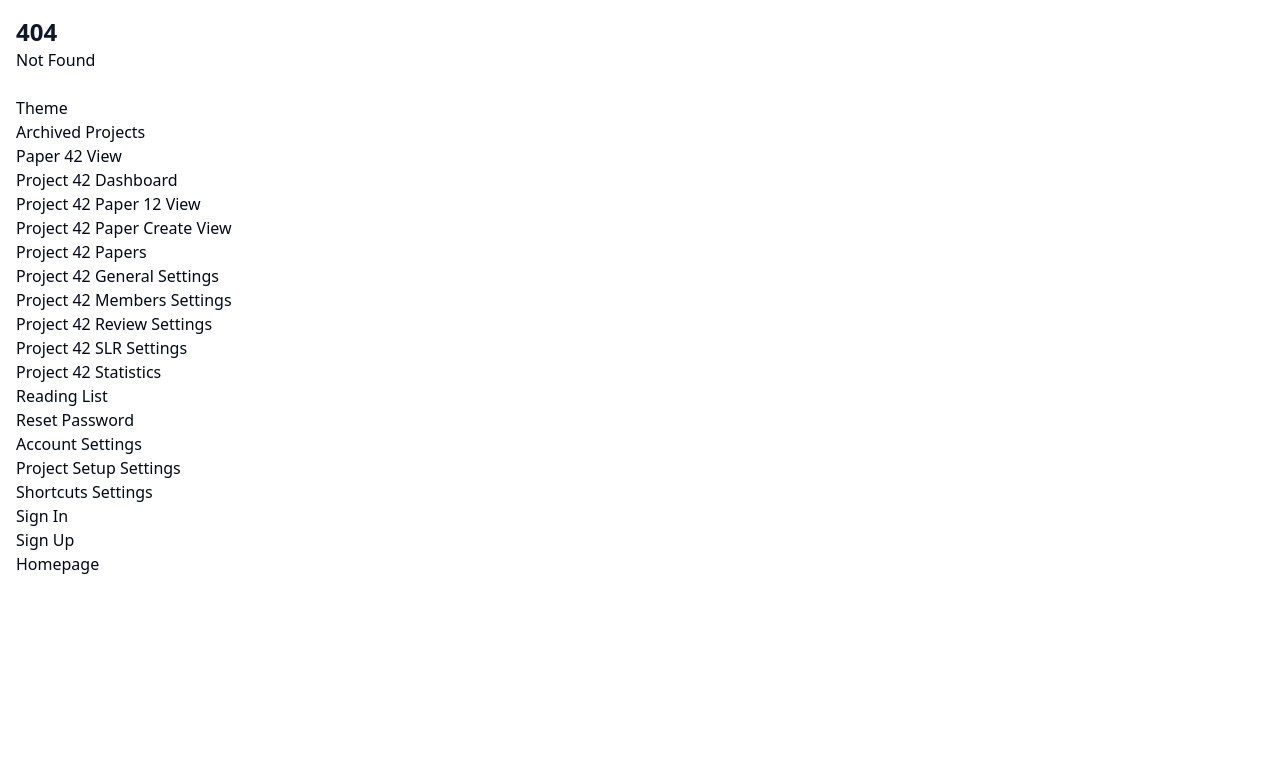
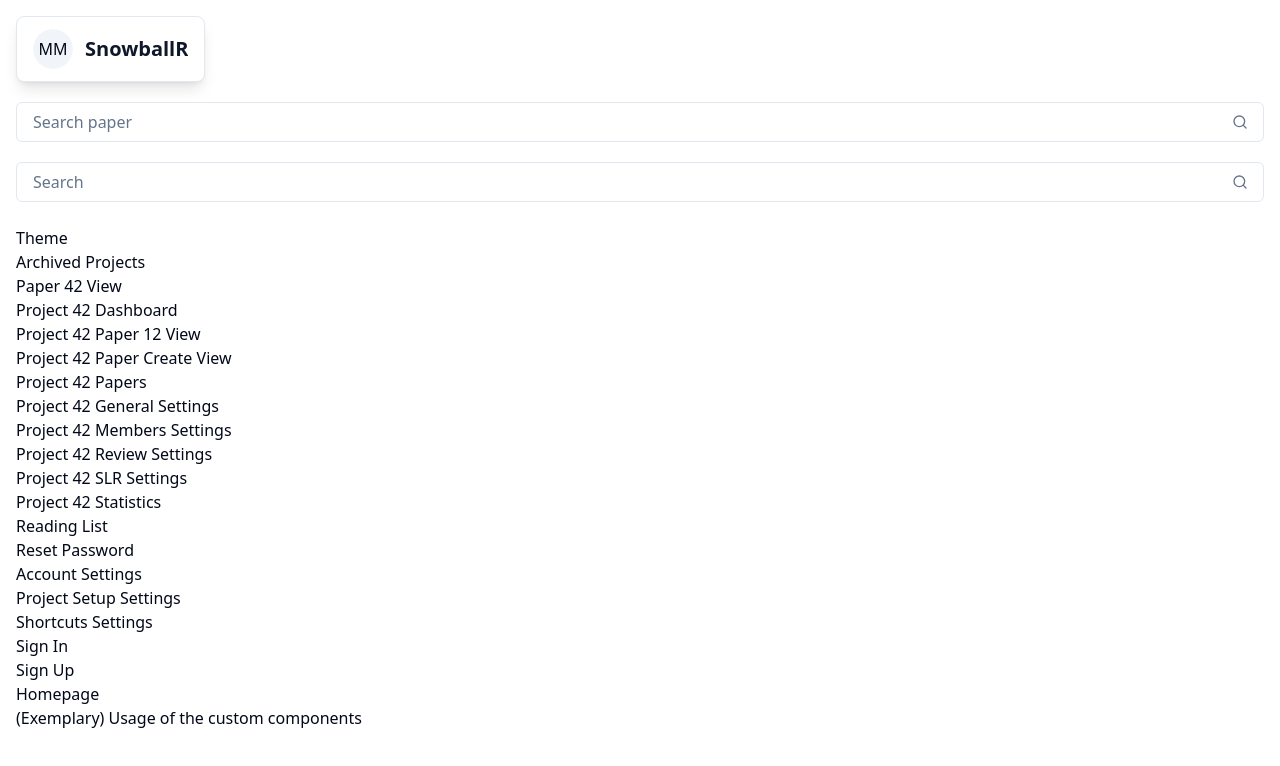
Before and after one commit to SE-UUlm/snowballr-frontend, a SvelteKit app: page /componentsusage in a window 1280 px wide. Before the commit this address had no page. Shown: the top 766 px of the page. Built offline with nearby package versions, Linux system fonts and the light colour scheme.

Commit message:
refactor: move (exmplary) usage of components to separate page

```diff
--- a/src/routes/+layout.svelte
+++ b/src/routes/+layout.svelte
@@ -28,4 +28,6 @@
     <a href="/signin">Sign In</a><br />
     <a href="/signup">Sign Up</a><br />
     <a href="/">Homepage</a><br />
+
+    <a href="/componentsusage">(Exemplary) Usage of the custom components</a><br />
 </div>
--- a/src/routes/+page.svelte
+++ b/src/routes/+page.svelte
@@ -1,20 +1,10 @@
 <script lang="ts">
     import SimpleNavigationBar from "$lib/components/composites/navigation-bar/SimpleNavigationBar.svelte";
-    import SearchBar from "$lib/components/composites/search-bar/SearchBar.svelte";
 
     const user = {
         firstName: "Max",
         lastName: "Mustermann",
     };
-
-    const searchPlaceholderText: string = "Search paper";
 </script>
 
-<div class="flex flex-col gap-5">
-    <!-- example ussage of the navigation bar -->
-    <SimpleNavigationBar {user} title="SnowballR" tabs={[]} defaultTabValue="" />
-
-    <!-- example usage of the search bar ... -->
-    <SearchBar placeholderText={searchPlaceholderText} onSearch={(input) => console.log(input)} />
-    <SearchBar onSearch={(input) => console.log(input)} />
-</div>
+<SimpleNavigationBar {user} title="SnowballR" tabs={[]} defaultTabValue="" />
--- /dev/null
+++ b/src/routes/componentsusage/+page.svelte
@@ -0,0 +1,18 @@
+<script lang="ts">
+    import SimpleNavigationBar from "$lib/components/composites/navigation-bar/SimpleNavigationBar.svelte";
+    import SearchBar from "$lib/components/composites/search-bar/SearchBar.svelte";
+
+    const user = {
+        firstName: "Max",
+        lastName: "Mustermann",
+    };
+
+    const searchPlaceholderText: string = "Search paper";
+</script>
+
+<div class="flex flex-col gap-5">
+    <SimpleNavigationBar {user} title="SnowballR" tabs={[]} defaultTabValue="" />
+
+    <SearchBar placeholderText={searchPlaceholderText} onSearch={(input) => console.log(input)} />
+    <SearchBar onSearch={(input) => console.log(input)} />
+</div>
```
